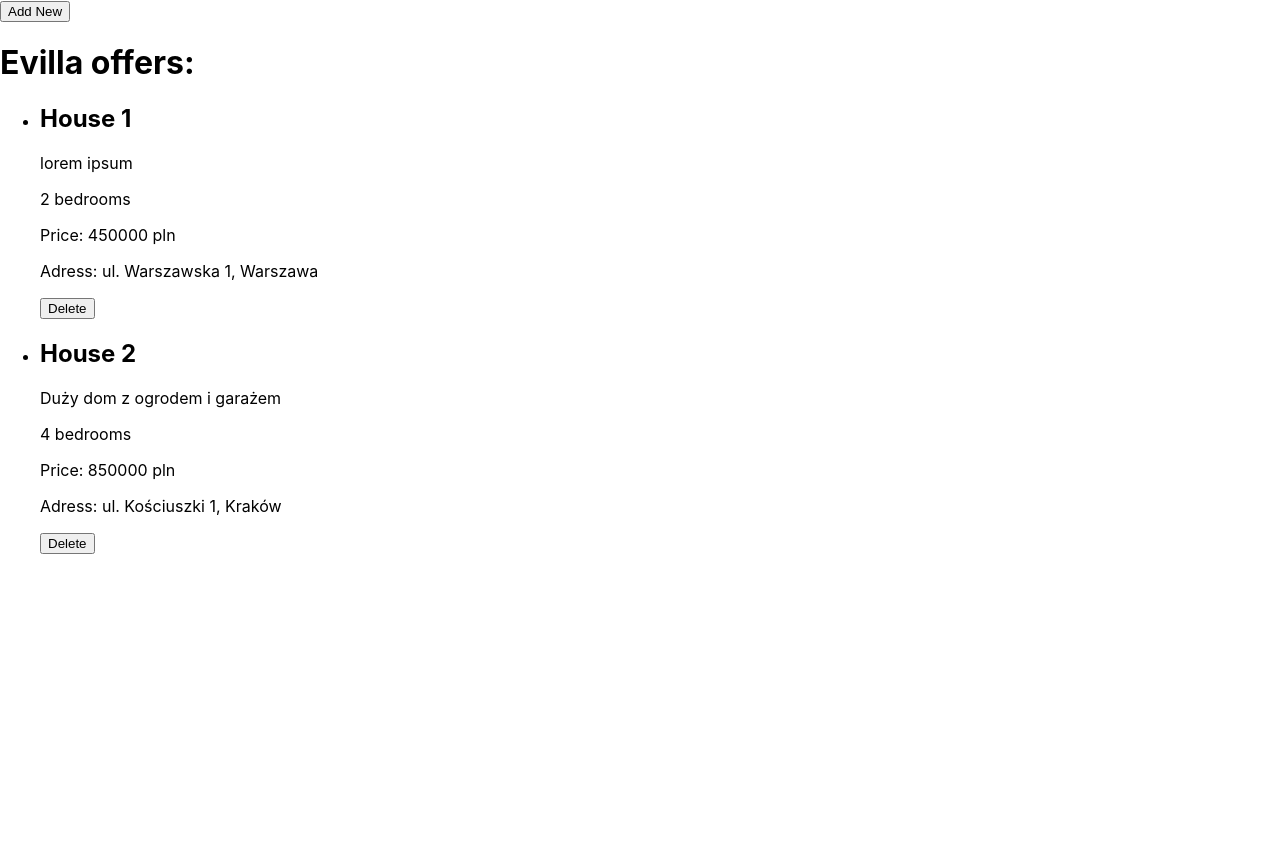
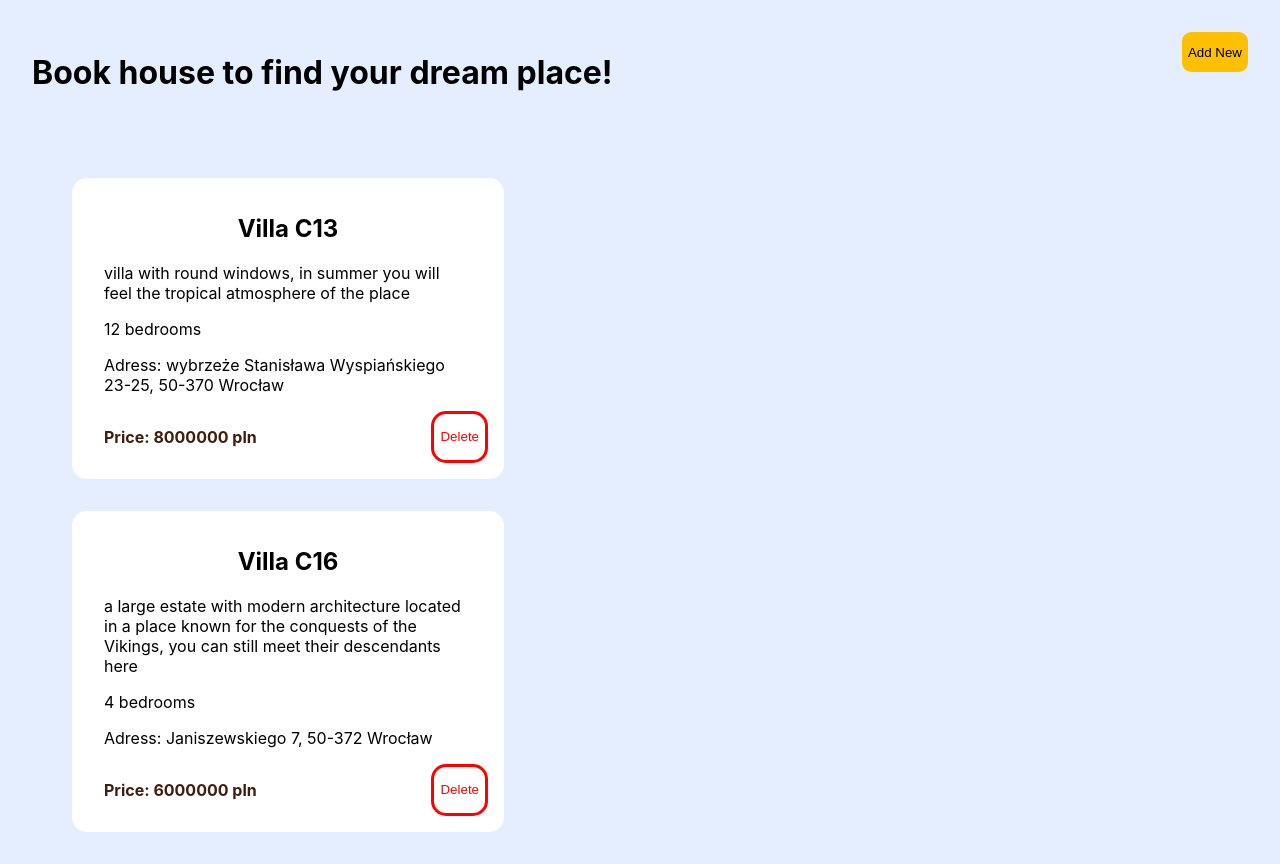
Before and after one commit to bartelke/PIW, a React (Create React App) app in the folder homework3/evilla/: page / in a window 1280 px wide. Before the commit the page ends 800 px from the top, so only its background shows below. Built offline with nearby package versions, Linux system fonts and the light colour scheme.

Commit message:
homework3: List.css

```diff
--- a/homework3/evilla/package.json
+++ b/homework3/evilla/package.json
@@ -8,6 +8,7 @@
     "@testing-library/user-event": "^13.5.0",
     "react": "^18.2.0",
     "react-dom": "^18.2.0",
+    "react-router-dom": "^6.11.1",
     "react-scripts": "5.0.1",
     "web-vitals": "^2.1.4"
   },
--- /dev/null
+++ b/homework3/evilla/src/components/list/List.css
@@ -0,0 +1,45 @@
+li {
+    width: 400px;
+    border-radius: 15px;
+    margin: 2em;
+    padding: 1em;
+    direction: none;
+    list-style-type: none;
+    background-color: white;
+}
+h2{
+    text-align: center;
+}
+.container {
+    background-color: #E5EEFF;
+}
+strong{
+    color: #3d1e10;
+}
+.footer {
+    display: flex;
+    justify-content: space-between;
+}
+.header{
+    padding: 2em;
+    display: flex;
+    justify-content: space-between;
+}
+.header button{
+    background-color: #FFC004;
+    border-style: none;
+    height: 3em;
+    border-radius: 0.7em;
+}
+
+p{
+    margin: 1em;
+}
+
+.footer button {
+    background-color: white;
+    border: solid;
+    border-color: red;
+    color: red;
+    border-radius: 15px;
+}
--- a/homework3/evilla/src/components/list/List.jsx
+++ b/homework3/evilla/src/components/list/List.jsx
@@ -1,21 +1,22 @@
 import React, { useState } from 'react';
 import Add from '../add/Add';
+import '../list/List.css';
 
 function List() {
   const [list, setList] = useState([
     {
-      name: "House 1",
-      description: "lorem ipsum",
-      bedrooms: 2,
-      price: 450000,
-      address: "ul. Warszawska 1, Warszawa"
+      name: "Villa C13",
+      description: "villa with round windows, in summer you will feel the tropical atmosphere of the place",
+      bedrooms: 12,
+      price: 8000000,
+      address: "wybrzeże Stanisława Wyspiańskiego 23-25, 50-370 Wrocław"
     },
     {
-      name: "House 2",
-      description: "Duży dom z ogrodem i garażem",
+      name: "Villa C16",
+      description: "a large estate with modern architecture located in a place known for the conquests of the Vikings, you can still meet their descendants here",
       bedrooms: 4,
-      price: 850000,
-      address: "ul. Kościuszki 1, Kraków"
+      price: 6000000,
+      address: "Janiszewskiego 7, 50-372 Wrocław"
     }
   ]);
 
@@ -36,19 +37,24 @@ function List() {
   };
 
   return (
-    <div>
+    <div class="container">
+      <div class="header">
+        <h1>Book house to find your dream place!</h1>
         <button onClick={toggleAdd}>{showAdd ? 'Cancel' : 'Add New'}</button>
-        {showAdd && (<Add handleAddItem={handleAddItem} />)}
-      <h1>Evilla offers:</h1>
+          {showAdd && (<Add handleAddItem={handleAddItem} />)}
+      </div>
+
       <ul>
         {list.map((item, index) => (
           <li key={index}>
             <h2>{item.name}</h2>
             <p>{item.description}</p>
             <p>{item.bedrooms} bedrooms</p>
-            <p>Price: {item.price} pln</p>
             <p>Adress: {item.address}</p>
-            <button onClick={() => handleDeleteItem(index)}>Delete</button>
+            <div class="footer">
+              <p><strong>Price: {item.price} pln</strong></p>
+              <button onClick={() => handleDeleteItem(index)}>Delete</button>
+            </div>
           </li>
         ))}
       </ul>
--- a/homework3/evilla/src/index.css
+++ b/homework3/evilla/src/index.css
@@ -5,6 +5,7 @@ body {
     sans-serif;
   -webkit-font-smoothing: antialiased;
   -moz-osx-font-smoothing: grayscale;
+  background-color: #E5EEFF;
 }
 
 code {
```
Also changed, not shown: 1 other file (tests, documents, lock files or other folders).
